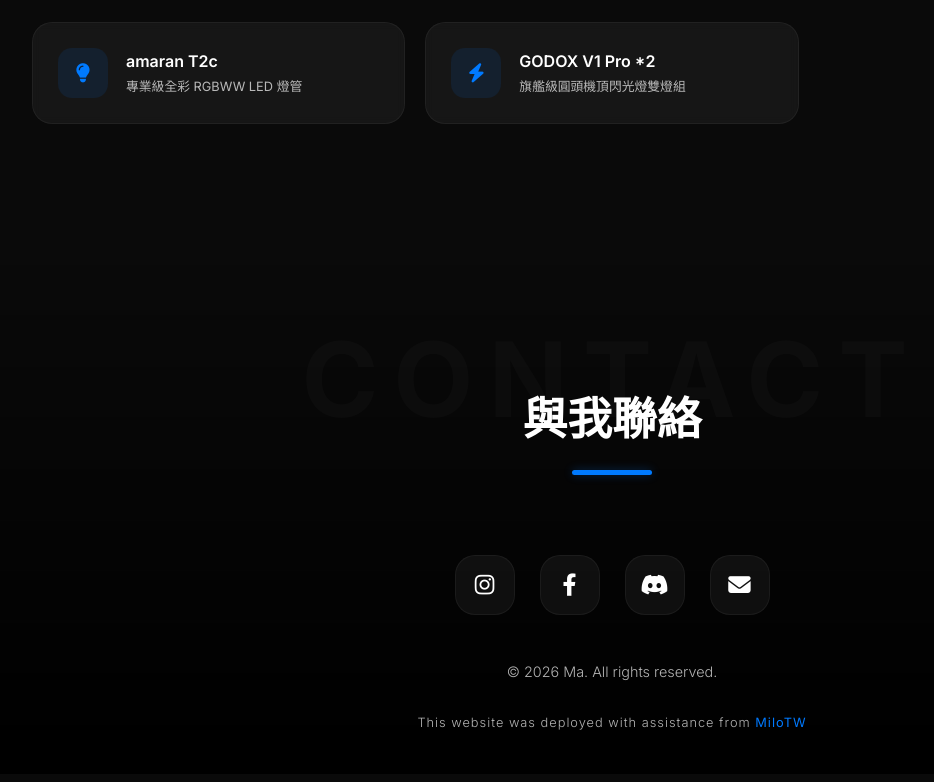
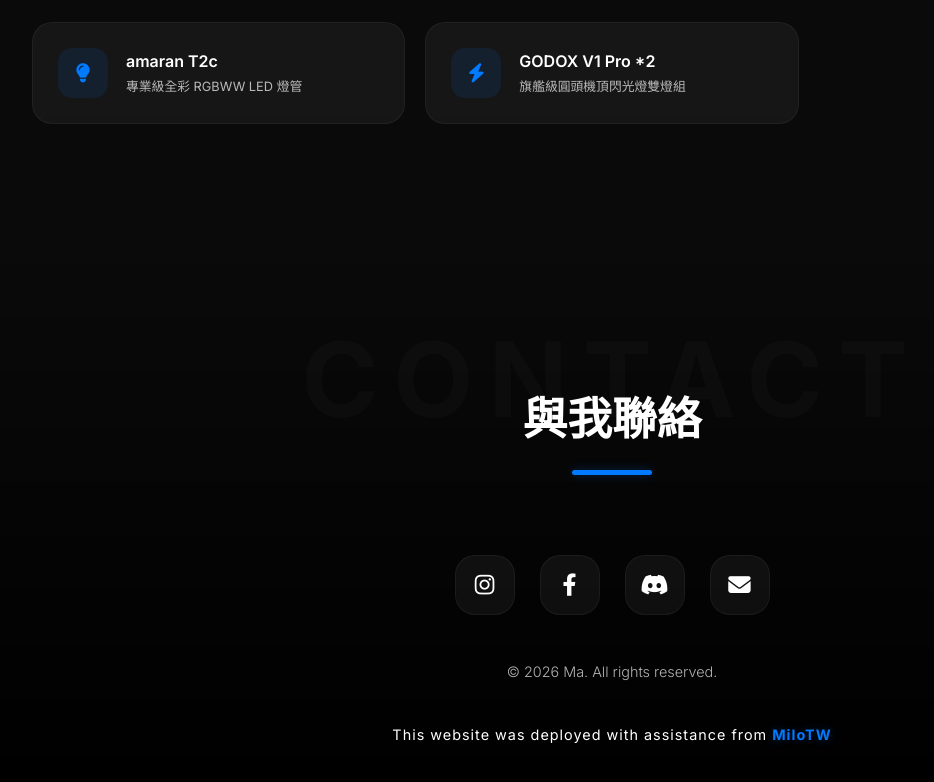
Before and after one commit to HsuDDfps/ma-site, a plain HTML site: page index.html in a window 1280 px wide. Shown: the part 3302-4084 px from the top of the page, without its empty margins (28-962 px from the left). Drawn offline with nearby package versions, Linux system fonts and the light colour scheme; a script that the page names is missing.

Commit message:
Update footer styles and credits display
Adjusted footer padding and enhanced footer credits styling.

```diff
--- a/index.html
+++ b/index.html
@@ -486,9 +486,9 @@
         .gear-info span { font-size: 0.8rem; color: var(--text-sub); line-height: 1.4; display: block; }
 
         .footer {
-            padding: 120px 0 40px;
+            padding: 120px 0 60px;
             text-align: center;
-            background: linear-gradient(to top, #000, transparent);
+            background: linear-gradient(to top, #000 0%, transparent 100%);
             position: relative;
             z-index: 10;
         }
@@ -522,16 +522,23 @@
             border-color: rgba(255,255,255,0.3);
         }
 
+        /* 強化 Footer Credits 顯示層級 */
         .footer-credits {
-            margin-top: 30px;
-            font-size: 0.8rem;
-            color: var(--text-sub);
-            opacity: 0.6;
-            font-weight: 300;
+            position: relative;
+            z-index: 100;
+            margin-top: 40px;
+            font-size: 0.9rem;
+            color: #ffffff;
+            font-weight: 400;
             letter-spacing: 1px;
+            display: block;
         }
 
-        .footer-credits span { color: var(--primary-color); font-weight: 500; }
+        .footer-credits span {
+            color: var(--primary-color);
+            font-weight: 700;
+            text-shadow: 0 0 10px var(--accent-glow);
+        }
 
         #back-to-top {
             position: fixed;
```
